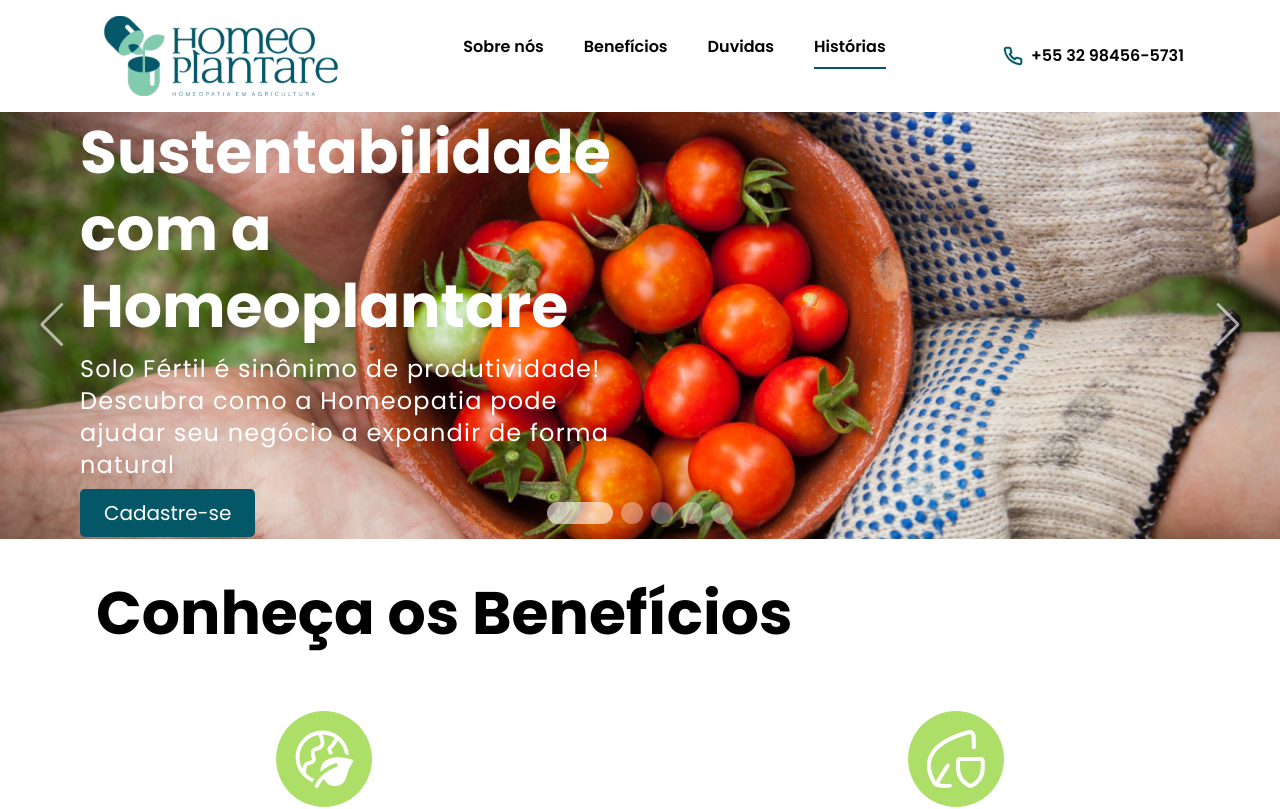
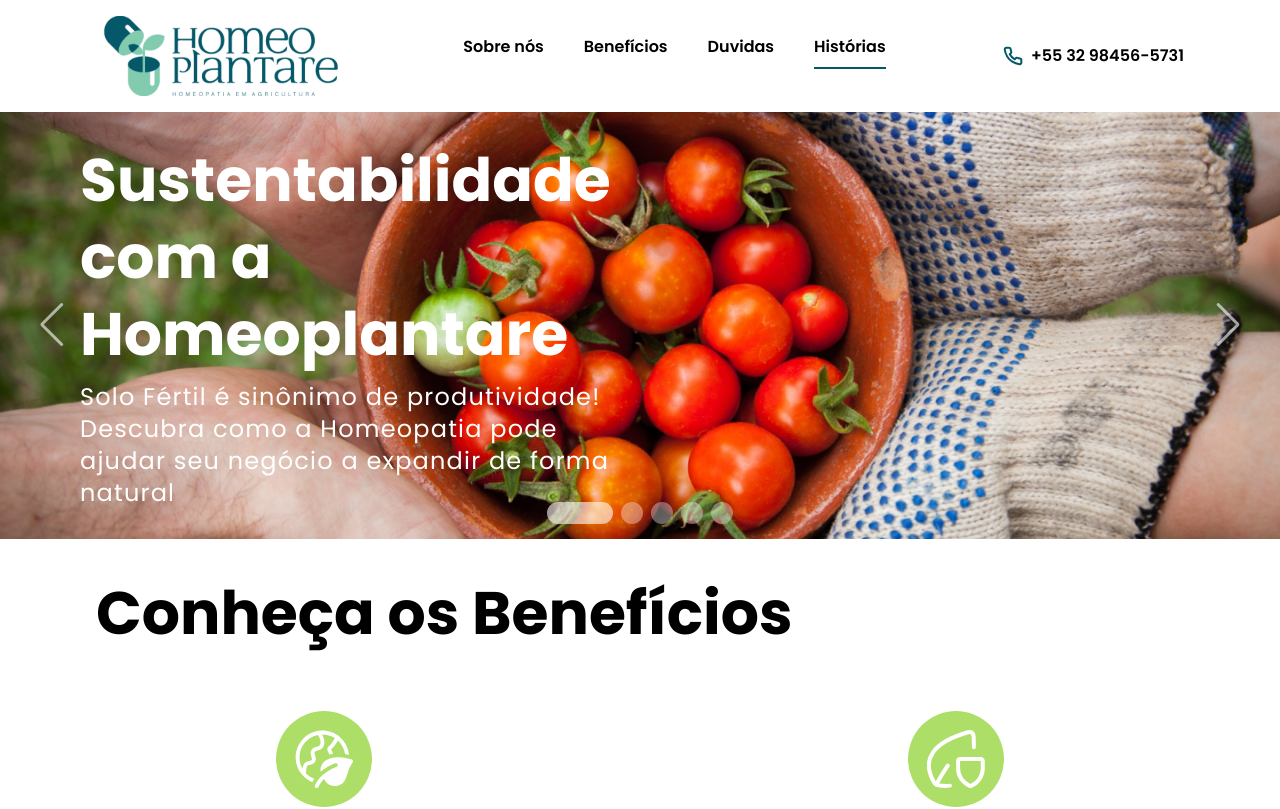
Before and after one commit to joaocottabadaro/homeo-plantare, a Next.js app: page / in a window 1280 px wide. Shown: the top 809 px of the page. Built offline with nearby package versions, Linux system fonts and the light colour scheme.

Commit message:
Fix: add link para instagram

```diff
--- a/components/footer.tsx
+++ b/components/footer.tsx
@@ -43,9 +43,17 @@ const Footer = () => {
                 </div>
 
             <div className="flex align-center justify-center flex-col gap-6">
-                <p>Qualquer dúvida entre em contato pelo nosso whatsapp!</p>
+            <p>Siga-nos em nossas redes sociais!</p>
                 <div className="flex align-center justify-center flex-row gap-8">
-
+                <a href="https://www.instagram.com/homeoplantare/" target='_blank' >
+                <Image
+                        src={`/instagram.svg`}
+                        alt={`instagram`}
+                        width={58}
+                        height={58}
+                        priority
+                    />
+                    </a>
 
                     <a href="https://wa.me/5532984565731" target='_blank' >
                         <Image
--- a/lib/data.tsx
+++ b/lib/data.tsx
@@ -32,7 +32,7 @@ export const Slide1 = <div className="	 xl:w-1/2 flex h-full items-center md:ite
     fill
 
     priority
-  /><h2 className=" z-10 text-primary-foreground eading-4  xl:leading-[77px] lg:text-2xl  lg:4xl xl:text-6xl font-bold leading-10">Sustentabilidade com a Homeoplantare</h2> <p className="z-10 text-primary-foreground text-shadow-md lg:text-2xl leading-7 tracking-wider">Solo Fértil é sinônimo de produtividade! Descubra como a Homeopatia pode ajudar seu negócio a expandir de forma natural</p> <Button className="z-10">Cadastre-se</Button></div>
+  /><h2 className=" z-10 text-primary-foreground eading-4  xl:leading-[77px] lg:text-2xl  lg:4xl xl:text-6xl font-bold leading-10">Sustentabilidade com a Homeoplantare</h2> <p className="z-10 text-primary-foreground text-shadow-md lg:text-2xl leading-7 tracking-wider">Solo Fértil é sinônimo de produtividade! Descubra como a Homeopatia pode ajudar seu negócio a expandir de forma natural</p></div>
 export const Slide2 = <div className=" flex h-full items-center md:items-start text-center md:text-start flex-col flex-wrap w-full 2xl:w-5/12 justify-center  gap-6   px-4 md:pl-20">   <Image
   src={`/back2.png`}
   alt={"background2"}
@@ -42,7 +42,7 @@ export const Slide2 = <div className=" flex h-full items-center md:items-start t
   fill
 
   priority
-/><h2 className=" z-10 text-primary-foreground   xl:leading-[77px] lg:text-2xl   xl:text-4xl font-bold leading-10">Homeopatia para Grãos</h2> <Button className="z-10"><a aria-label="entrar em contato pelo whatsapp" href="https://wa.me/5532984565731" target='_blank'> Cadastre-se</a></Button></div>
+/><h2 className=" z-10 text-primary-foreground   xl:leading-[77px] lg:text-2xl   xl:text-4xl font-bold leading-10">Homeopatia para Grãos</h2></div>
 export const Slide3 = <div className="  max-lg:w-full	flex h-full items-center text-center md:text-start md:items-start flex-col flex-wrap w-full 2xl:w-5/12 justify-center  gap-6   px-4 md:pl-20">   <Image
   src={`/back3.png`}
   alt={"background3"}
@@ -93,7 +93,7 @@ export const Slide5 = <div className="flex h-full items-center text-center md:te
   width={25}
   height={25}
   priority
-/><a aria-label="entrar em contato pelo whatsapp"  target='_blank' href="https://wa.me/5532984565731"> Converse conosco</a></Button></div>
+/><a aria-label="entrar em contato pelo whatsapp" target='_blank' href="https://wa.me/5532984565731"> Converse conosco</a></Button></div>
 
 
 export const slidesData: SlideData[] = [
```
